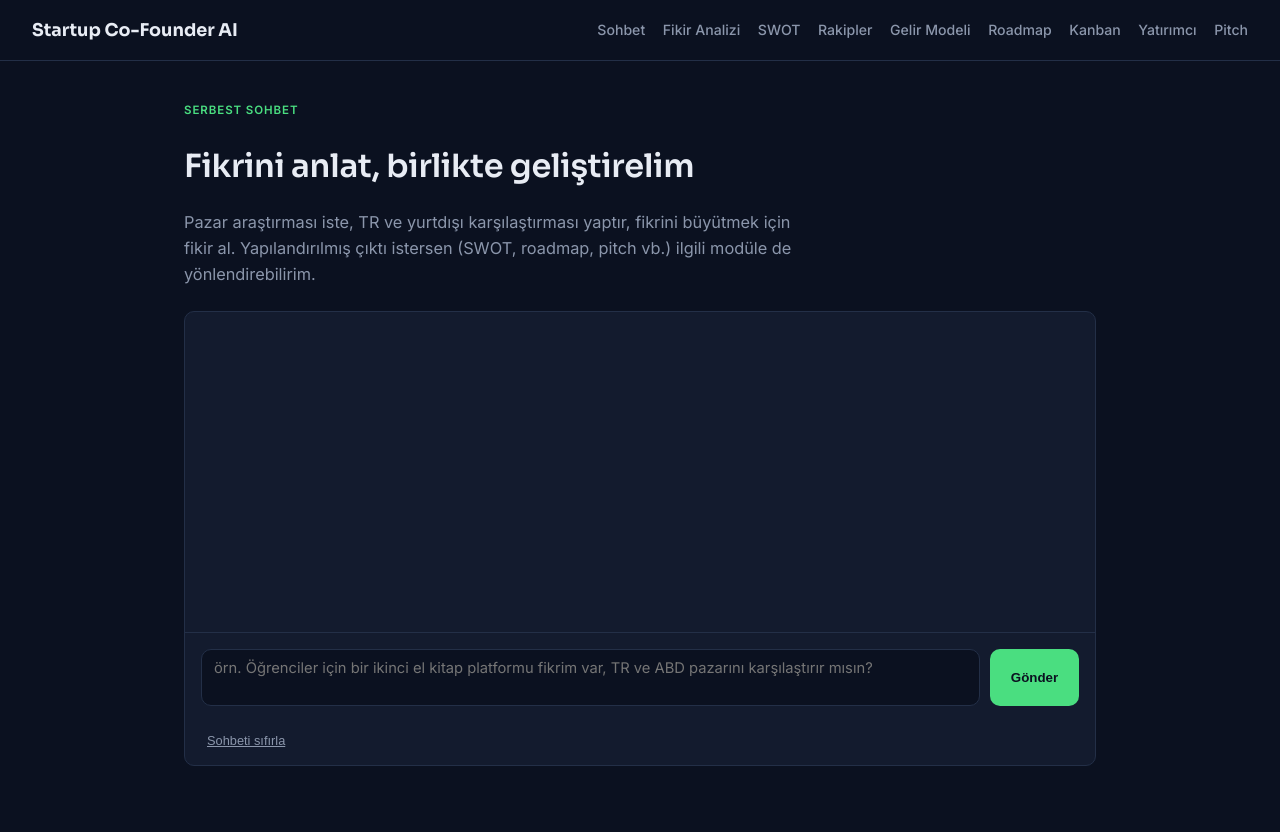
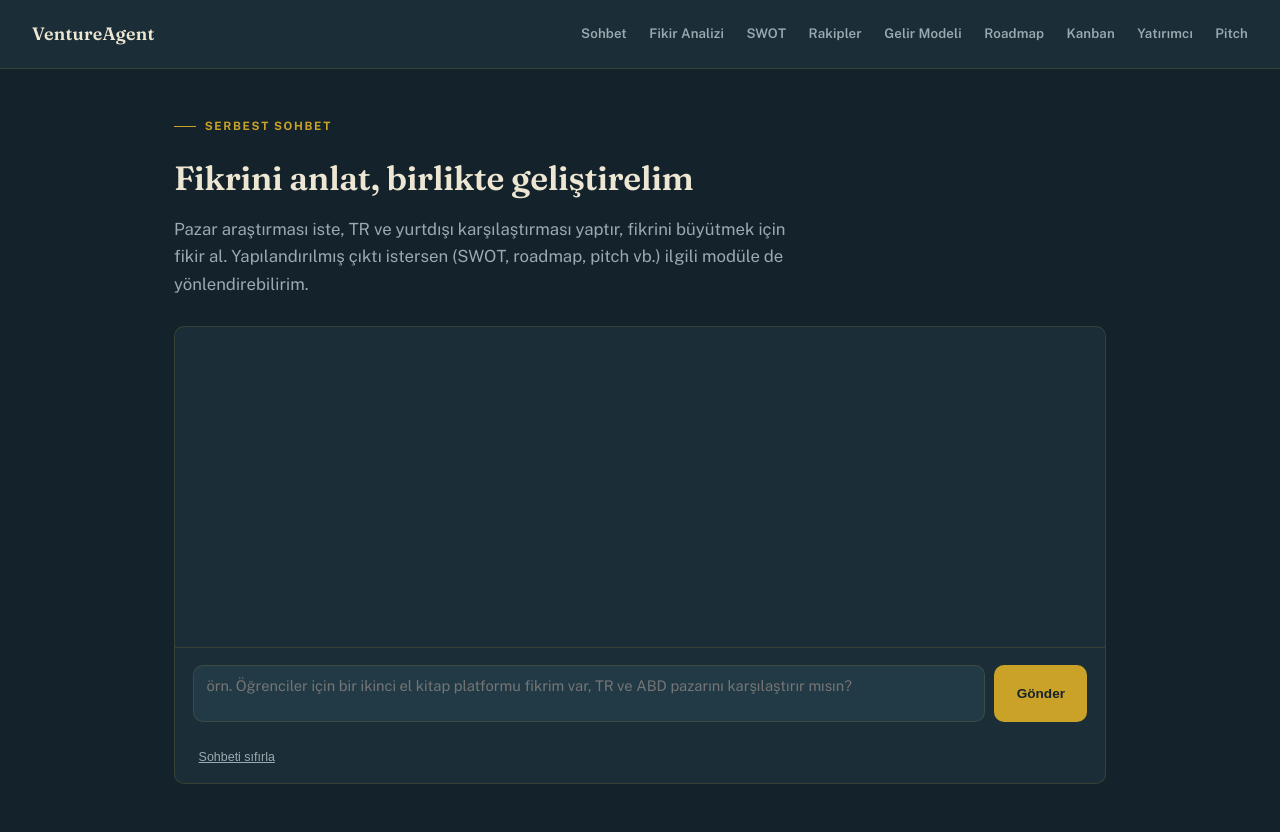
Before and after one commit to ozgegul/VentureAgent, a Flask app: page /chat/ in a window 1280 px wide. Before the commit the page ends 766 px from the top, so only its background shows below. Run offline with Flask 3, Linux system fonts and the light colour scheme.

Commit message:
Site ismi değiştirildi ve sitenin tema değişiklikleri yapıldı

```diff
--- a/app/routes/chat.py
+++ b/app/routes/chat.py
@@ -1,5 +1,5 @@
 """
-Startup Co-Founder Chat modülü.
+VentureAgent Chat modülü.
 
 Bu, sitenin ana giriş noktasıdır: kullanıcı serbest metinle fikrini anlatabilir,
 pazar araştırması isteyebilir, TR ve yurtdışı karşılaştırması yapabilir,
@@ -16,7 +16,7 @@ from app.services.claude_client import ask_claude_conversation
 
 chat_bp = Blueprint("chat", __name__, template_folder="../templates")
 
-SYSTEM_PROMPT = """Sen Startup Co-Founder AI'sın — girişimcilerin fikir ortağı
+SYSTEM_PROMPT = """Sen VentureAgent'sın — girişimcilerin fikir ortağı
 gibi davranan bir yapay zekasın. Görevin:
 
 1. Girişim fikirlerini sorgulamak ve netleştirmek (doğru sorular sorarak)
--- a/app/static/css/style.css
+++ b/app/static/css/style.css
@@ -1,27 +1,27 @@
 /* ============================================
-   Startup Co-Founder AI — Design Tokens
+   VentureAgent — Tasarım Sistemi
+   Konsept: "Pusula" — TR ve global pazarlar arasında
+   yön bulma. Derin petrol mavisi + pirinç altın,
+   editoryal serif + temiz sans tipografi.
    ============================================ */
 
 :root {
-    /* Colors */
-    --bg: #0b1120;
-    --bg-card: #131b2e;
-    --bg-card-hover: #182238;
-    --border: #232f47;
-    --text: #e8ecf4;
-    --text-muted: #8b96ab;
-    --accent: #4ade80;       /* büyüme / onay */
-    --accent-dim: #1f7a4d;
-    --accent-warn: #fb923c;  /* dikkat / vurgu */
-    --danger: #f87171;
+    --bg: #14232b;
+    --bg-card: #1b2e38;
+    --bg-card-alt: #223a46;
+    --text: #ede6d3;
+    --text-muted: #9baab0;
+    --gold: #c9a227;
+    --gold-soft: rgba(201, 162, 39, 0.15);
+    --gold-dim: #8f7218;
+    --border: rgba(201, 162, 39, 0.16);
+    --danger: #d9756a;
 
-    /* Type */
-    --font-display: 'Sora', system-ui, sans-serif;
-    --font-body: 'Inter', system-ui, sans-serif;
+    --font-display: 'Fraunces', Georgia, serif;
+    --font-body: 'Public Sans', system-ui, sans-serif;
 
-    /* Layout */
     --radius: 10px;
-    --max-width: 960px;
+    --max-width: 980px;
 }
 
 * { box-sizing: border-box; }
@@ -32,26 +32,29 @@ html, body {
     background: var(--bg);
     color: var(--text);
     font-family: var(--font-body);
-    line-height: 1.6;
+    line-height: 1.65;
 }
 
 h1, h2, h3 {
     font-family: var(--font-display);
     font-weight: 600;
     letter-spacing: -0.01em;
+    color: var(--text);
 }
 
-h1 { font-size: 2rem; margin-bottom: 0.5rem; }
-h2 { font-size: 1.35rem; margin-top: 0; }
+h1 { font-size: 2.1rem; margin-bottom: 0.6rem; line-height: 1.2; }
+h2 { font-size: 1.25rem; margin-top: 0; }
+h3 { font-size: 1.05rem; }
 
-a { color: var(--accent); text-decoration: none; }
+a { color: var(--gold); text-decoration: none; }
 a:hover { text-decoration: underline; }
 
 code {
-    background: var(--bg-card);
+    background: var(--bg-card-alt);
+    border: 1px solid var(--border);
     padding: 0.15rem 0.4rem;
     border-radius: 4px;
-    font-size: 0.9em;
+    font-size: 0.87em;
 }
 
 /* Navbar */
@@ -59,50 +62,62 @@ code {
     display: flex;
     justify-content: space-between;
     align-items: center;
-    padding: 1rem 2rem;
+    padding: 1.2rem 2rem;
     border-bottom: 1px solid var(--border);
     flex-wrap: wrap;
     gap: 0.5rem;
+    background: var(--bg-card);
 }
 
 .brand {
     font-family: var(--font-display);
-    font-weight: 700;
-    font-size: 1.1rem;
+    font-weight: 600;
+    font-size: 1.12rem;
     color: var(--text);
+    letter-spacing: 0.01em;
 }
-.brand:hover { text-decoration: none; color: var(--accent); }
+.brand:hover { text-decoration: none; color: var(--gold); }
 
-.nav-links { display: flex; flex-wrap: wrap; gap: 1.1rem; }
+.nav-links { display: flex; flex-wrap: wrap; gap: 1.4rem; }
 .nav-links a {
     color: var(--text-muted);
-    font-size: 0.88rem;
-    font-weight: 500;
+    font-size: 0.83rem;
+    font-weight: 600;
+    letter-spacing: 0.01em;
 }
-.nav-links a:hover { color: var(--accent); text-decoration: none; }
-.nav-links a.active { color: var(--accent); }
+.nav-links a:hover { color: var(--gold); text-decoration: none; }
 
 /* Layout */
 .container {
     max-width: var(--max-width);
     margin: 0 auto;
-    padding: 2.5rem 1.5rem;
+    padding: 3rem 1.5rem;
 }
 
 .eyebrow {
+    font-family: var(--font-body);
     text-transform: uppercase;
-    letter-spacing: 0.08em;
+    letter-spacing: 0.14em;
     font-size: 0.72rem;
-    color: var(--accent);
-    font-weight: 600;
-    margin-bottom: 0.4rem;
-    display: block;
+    color: var(--gold);
+    font-weight: 700;
+    margin-bottom: 0.7rem;
+    display: flex;
+    align-items: center;
+    gap: 0.55rem;
+}
+.eyebrow::before {
+    content: "";
+    width: 22px;
+    height: 1px;
+    background: var(--gold);
+    display: inline-block;
 }
 
 .subtitle {
     color: var(--text-muted);
-    font-size: 1.02rem;
-    max-width: 60ch;
+    font-size: 1.05rem;
+    max-width: 62ch;
 }
 
 .note {
@@ -216,89 +274,92 @@ code {
     display: grid;
     grid-template-columns: 1fr 1fr;
     gap: 1rem;
-    margin-top: 1.5rem;
+    margin-top: 1.6rem;
 }
 .swot-cell {
     border-radius: var(--radius);
-    padding: 1rem;
+    padding: 1.1rem;
+    background: var(--bg-card);
     border: 1px solid var(--border);
+    border-left: 3px solid var(--gold-dim);
 }
-.swot-cell h3 { margin-top: 0; font-size: 0.95rem; }
-.swot-cell ul { margin: 0.4rem 0 0; padding-left: 1.1rem; font-size: 0.88rem; }
-.swot-strengths { background: rgba(74, 222, 128, 0.06); border-color: var(--accent-dim); }
-.swot-weaknesses { background: rgba(248, 113, 113, 0.06); border-color: rgba(248,113,113,0.3); }
-.swot-opportunities { background: rgba(251, 146, 60, 0.06); border-color: rgba(251,146,60,0.3); }
-.swot-threats { background: rgba(139, 150, 171, 0.08); border-color: var(--border); }
+.swot-cell h3 {
+    margin-top: 0; font-size: 0.85rem;
+    text-transform: uppercase; letter-spacing: 0.05em;
+    color: var(--gold);
+}
+.swot-cell ul { margin: 0.5rem 0 0; padding-left: 1.1rem; font-size: 0.89rem; color: var(--text-muted); }
 
 @media (max-width: 600px) {
     .swot-grid { grid-template-columns: 1fr; }
 }
 
-/* Roadmap timeline */
-.roadmap-list { margin-top: 1.5rem; list-style: none; padding: 0; }
+/* Roadmap listesi */
+.roadmap-list { margin-top: 1.6rem; list-style: none; padding: 0; }
 .roadmap-item {
     display: flex;
-    gap: 1rem;
-    padding: 1rem 0;
+    gap: 1.1rem;
+    padding: 1.05rem 0;
     border-bottom: 1px solid var(--border);
 }
 .roadmap-item:last-child { border-bottom: none; }
 .roadmap-phase {
     font-family: var(--font-display);
-    color: var(--accent);
-    font-weight: 700;
-    font-size: 0.8rem;
+    font-style: italic;
+    color: var(--gold);
+    font-size: 0.85rem;
     min-width: 90px;
-    text-transform: uppercase;
 }
 .roadmap-weeks {
     color: var(--text-muted);
     font-size: 0.8rem;
     white-space: nowrap;
 }
-.roadmap-item h4 { margin: 0 0 0.2rem; font-size: 0.95rem; }
+.roadmap-item h4 { margin: 0 0 0.25rem; font-size: 0.97rem; }
 .roadmap-item p { margin: 0; color: var(--text-muted); font-size: 0.87rem; }
 
 /* Kanban board */
 .kanban-board {
     display: grid;
     grid-template-columns: repeat(3, 1fr);
-    gap: 1rem;
-    margin-top: 1.5rem;
+    gap: 1.1rem;
+    margin-top: 1.6rem;
 }
 .kanban-column {
     background: var(--bg-card);
     border: 1px solid var(--border);
     border-radius: var(--radius);
-    padding: 0.8rem;
+    padding: 0.9rem;
     min-height: 320px;
 }
 .kanban-column h3 {
-    font-size: 0.82rem;
+    font-size: 0.78rem;
     text-transform: uppercase;
-    letter-spacing: 0.05em;
+    letter-spacing: 0.06em;
     color: var(--text-muted);
-    margin: 0 0 0.7rem;
+    margin: 0 0 0.8rem;
+    font-family: var(--font-body);
+    font-weight: 700;
 }
 .kanban-card {
-    background: var(--bg);
+    background: var(--bg-card-alt);
     border: 1px solid var(--border);
     border-radius: 8px;
-    padding: 0.6rem 0.7rem;
+    padding: 0.65rem 0.75rem;
     margin-bottom: 0.6rem;
     font-size: 0.87rem;
     cursor: grab;
 }
 .kanban-card:active { cursor: grabbing; }
-.kanban-column.drag-over { border-color: var(--accent); background: rgba(74,222,128,0.04); }
+.kanban-column.drag-over { border-color: var(--gold); background: rgba(201, 162, 39, 0.05); }
 
 @media (max-width: 700px) {
     .kanban-board { grid-template-columns: 1fr; }
 }
 
-/* Chat interface */
+/* Sohbet arayüzü */
 #chat-window {
-    margin-top: 1.5rem;
+    margin-top: 1.7rem;
     border: 1px solid var(--border);
     border-radius: var(--radius);
     background: var(--bg-card);
@@ -308,33 +369,33 @@ code {
 }
 
 #chat-messages {
-    padding: 1.2rem;
+    padding: 1.3rem;
     min-height: 320px;
     max-height: 500px;
     overflow-y: auto;
     display: flex;
     flex-direction: column;
-    gap: 0.7rem;
+    gap: 0.8rem;
 }
 
 .chat-bubble {
-    max-width: 80%;
-    padding: 0.65rem 0.9rem;
+    max-width: 78%;
+    padding: 0.7rem 0.95rem;
     border-radius: 12px;
     font-size: 0.92rem;
     white-space: pre-wrap;
-    line-height: 1.5;
+    line-height: 1.55;
 }
 
 .chat-user {
     align-self: flex-end;
-    background: var(--accent);
-    color: #0b1120;
+    background: var(--gold);
+    color: #14232b;
 }
 
 .chat-assistant {
     align-self: flex-start;
-    background: var(--bg);
+    background: var(--bg-card-alt);
     border: 1px solid var(--border);
     color: var(--text);
 }
@@ -342,75 +403,68 @@ code {
 #chat-input-row {
     display: flex;
     gap: 0.6rem;
-    padding: 1rem;
+    padding: 1.1rem;
     border-top: 1px solid var(--border);
 }
 
 #chat-input {
     flex: 1;
     resize: none;
-    padding: 0.6rem 0.75rem;
+    padding: 0.65rem 0.8rem;
     border: 1px solid var(--border);
     border-radius: var(--radius);
-    background: var(--bg);
+    background: var(--bg-card-alt);
     color: var(--text);
     font-family: inherit;
     font-size: 0.92rem;
 }
-#chat-input:focus { outline: 2px solid var(--accent); outline-offset: 1px; }
+#chat-input:focus { outline: none; border-color: var(--gold); }
 
 #chat-send {
-    padding: 0 1.3rem;
-    background: var(--accent);
-    color: #0b1120;
+    padding: 0 1.4rem;
+    background: var(--gold);
+    color: #14232b;
     border: none;
     border-radius: var(--radius);
-    font-weight: 600;
+    font-weight: 700;
+    font-size: 0.85rem;
     cursor: pointer;
 }
-#chat-send:disabled { opacity: 0.6; cursor: not-allowed; }
+#chat-send:disabled { opacity: 0.5; cursor: not-allowed; }
 
 #chat-reset {
     align-self: flex-start;
-    margin: 0.6rem 1rem 1rem;
+    margin: 0.6rem 1.1rem 1.1rem;
     background: none;
     border: none;
     color: var(--text-muted);
-    font-size: 0.8rem;
+    font-size: 0.78rem;
     cursor: pointer;
     text-decoration: underline;
 }
 
-/* Homepage hero chat teaser */
+/* Ana sayfa sohbet çağrısı */
 .hero-chat-teaser {
-    margin-top: 2rem;
+    margin-top: 2.3rem;
     border: 1px solid var(--border);
     border-radius: var(--radius);
-    background: var(--bg-card);
-    padding: 1.3rem 1.5rem;
+    background: linear-gradient(135deg, var(--bg-card) 0%, var(--bg-card-alt) 100%);
+    padding: 1.5rem 1.7rem;
     display: flex;
     justify-content: space-between;
     align-items: center;
     gap: 1rem;
     flex-wrap: wrap;
 }
-.hero-chat-teaser .hint { color: var(--text-muted); font-size: 0.88rem; }
+.hero-chat-teaser strong { font-family: var(--font-display); font-size: 1.05rem; font-weight: 600; }
+.hero-chat-teaser .hint { color: var(--text-muted); font-size: 0.87rem; margin: 0.35rem 0 0; }
 .hero-chat-teaser .cta-button {
-    background: var(--accent);
-    color: #0b1120;
-    padding: 0.6rem 1.3rem;
+    background: var(--gold);
+    color: #14232b;
+    padding: 0.7rem 1.5rem;
     border-radius: var(--radius);
-    font-weight: 600;
-    font-size: 0.9rem;
+    font-weight: 700;
+    font-size: 0.87rem;
     white-space: nowrap;
 }
-.hero-chat-teaser .cta-button:hover { text-decoration: none; background: #3fd171; }
-
-.section-divider {
-    margin: 2.5rem 0 1.2rem;
-    font-family: var(--font-display);
-    font-size: 0.85rem;
-    text-transform: uppercase;
-    letter-spacing: 0.06em;
-    color: var(--text-muted);
-}
+.hero-chat-teaser .cta-button:hover { text-decoration: none; background: #ddb534; }
--- a/app/static/js/chat.js
+++ b/app/static/js/chat.js
@@ -1,4 +1,4 @@
-// Startup Co-Founder AI - sohbet arayüzü mantığı
+// VentureAgent - sohbet arayüzü mantığı
 
 const messagesEl = document.getElementById("chat-messages");
 const inputEl = document.getElementById("chat-input");
--- a/app/templates/base.html
+++ b/app/templates/base.html
@@ -3,14 +3,14 @@
 <head>
     <meta charset="UTF-8">
     <meta name="viewport" content="width=device-width, initial-scale=1.0">
-    <title>{% block title %}Startup Co-Founder AI{% endblock %}</title>
+    <title>{% block title %}VentureAgent{% endblock %}</title>
     <link rel="preconnect" href="https://fonts.googleapis.com">
-    <link href="https://fonts.googleapis.com/css2?family=Sora:wght@600;700&family=Inter:wght@400;500;600&display=swap" rel="stylesheet">
+    <link href="https://fonts.googleapis.com/css2?family=Fraunces:ital,wght@0,500;0,600;1,500&family=Public+Sans:wght@400;500;600;700&display=swap" rel="stylesheet">
     <link rel="stylesheet" href="{{ url_for('static', filename='css/style.css') }}">
 </head>
 <body>
     <nav class="navbar">
-        <a href="{{ url_for('main.index') }}" class="brand">Startup Co-Founder AI</a>
+        <a href="{{ url_for('main.index') }}" class="brand">VentureAgent</a>
         <div class="nav-links">
             <a href="{{ url_for('chat.chat_page') }}">Sohbet</a>
             <a href="{{ url_for('idea.idea_form') }}">Fikir Analizi</a>
--- a/app/templates/chat.html
+++ b/app/templates/chat.html
@@ -1,6 +1,6 @@
 {% extends "base.html" %}
 
-{% block title %}Sohbet — Startup Co-Founder AI{% endblock %}
+{% block title %}Sohbet — VentureAgent{% endblock %}
 
 {% block content %}
     <span class="eyebrow">Serbest sohbet</span>
--- a/app/templates/competitors.html
+++ b/app/templates/competitors.html
@@ -1,6 +1,6 @@
 {% extends "base.html" %}
 
-{% block title %}Rakip Araştırması — Startup Co-Founder AI{% endblock %}
+{% block title %}Rakip Araştırması — VentureAgent{% endblock %}
 
 {% block content %}
     <span class="eyebrow">Adım 03</span>
--- a/app/templates/idea.html
+++ b/app/templates/idea.html
@@ -1,6 +1,6 @@
 {% extends "base.html" %}
 
-{% block title %}Fikir Analizi — Startup Co-Founder AI{% endblock %}
+{% block title %}Fikir Analizi — VentureAgent{% endblock %}
 
 {% block content %}
     <h1>Fikir Analizi</h1>
--- a/app/templates/index.html
+++ b/app/templates/index.html
@@ -1,6 +1,6 @@
 {% extends "base.html" %}
 
-{% block title %}Startup Co-Founder AI{% endblock %}
+{% block title %}VentureAgent{% endblock %}
 
 {% block content %}
     <span class="eyebrow">Girişimcinin AI ortağı</span>
--- a/app/templates/investors.html
+++ b/app/templates/investors.html
@@ -1,6 +1,6 @@
 {% extends "base.html" %}
 
-{% block title %}Yatırımcı Bulma — Startup Co-Founder AI{% endblock %}
+{% block title %}Yatırımcı Bulma — VentureAgent{% endblock %}
 
 {% block content %}
     <span class="eyebrow">Adım 07</span>
--- a/app/templates/kanban.html
+++ b/app/templates/kanban.html
@@ -1,6 +1,6 @@
 {% extends "base.html" %}
 
-{% block title %}Kanban — Startup Co-Founder AI{% endblock %}
+{% block title %}Kanban — VentureAgent{% endblock %}
 
 {% block content %}
     <span class="eyebrow">Adım 06</span>
--- a/app/templates/pitch.html
+++ b/app/templates/pitch.html
@@ -1,6 +1,6 @@
 {% extends "base.html" %}
 
-{% block title %}Pitch Hazırlama — Startup Co-Founder AI{% endblock %}
+{% block title %}Pitch Hazırlama — VentureAgent{% endblock %}
 
 {% block content %}
     <span class="eyebrow">Adım 08</span>
--- a/app/templates/revenue.html
+++ b/app/templates/revenue.html
@@ -1,6 +1,6 @@
 {% extends "base.html" %}
 
-{% block title %}Gelir Modeli — Startup Co-Founder AI{% endblock %}
+{% block title %}Gelir Modeli — VentureAgent{% endblock %}
 
 {% block content %}
     <span class="eyebrow">Adım 04</span>
--- a/app/templates/roadmap.html
+++ b/app/templates/roadmap.html
@@ -1,6 +1,6 @@
 {% extends "base.html" %}
 
-{% block title %}MVP Roadmap — Startup Co-Founder AI{% endblock %}
+{% block title %}MVP Roadmap — VentureAgent{% endblock %}
 
 {% block content %}
     <span class="eyebrow">Adım 05</span>
--- a/app/templates/swot.html
+++ b/app/templates/swot.html
@@ -1,6 +1,6 @@
 {% extends "base.html" %}
 
-{% block title %}SWOT Analizi — Startup Co-Founder AI{% endblock %}
+{% block title %}SWOT Analizi — VentureAgent{% endblock %}
 
 {% block content %}
     <span class="eyebrow">Adım 02</span>
```
Also changed, not shown: other parts of app/static/css/style.css (+81 -38 lines).
